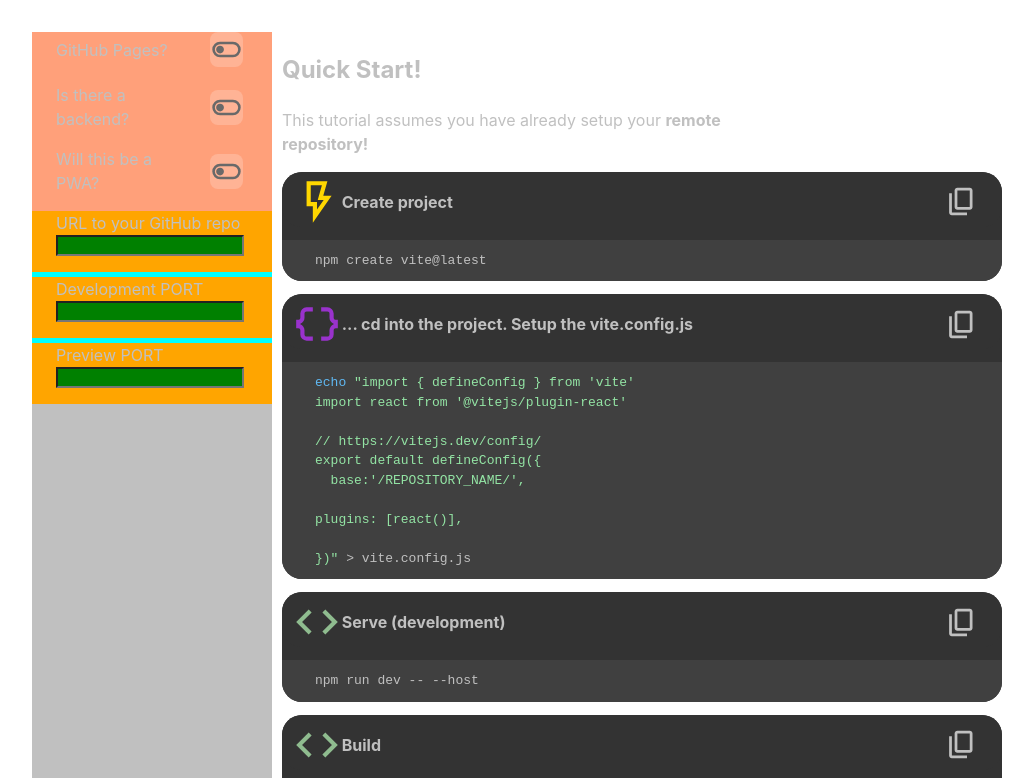
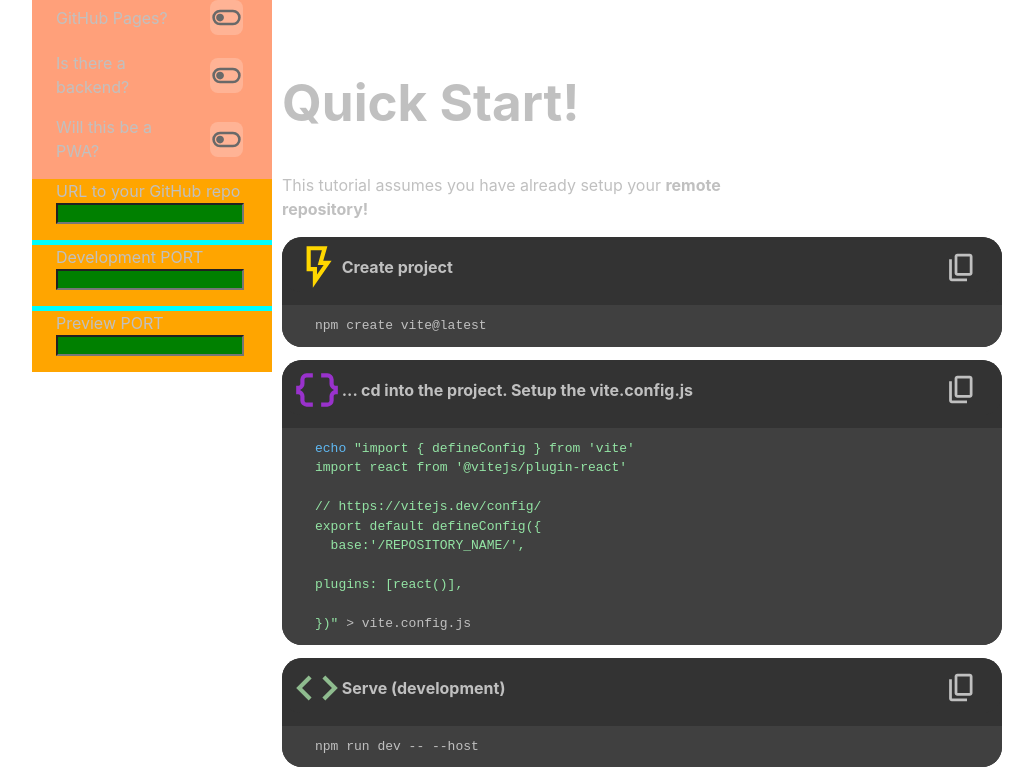
Before and after one commit to Perlesvaux/react-app-with-vite, a React (Vite) app: page / in a window 1280 px wide. Shown: the top 778 px of the page, without its empty margins (0-1033 px from the left). Built offline with nearby package versions, Linux system fonts and the light colour scheme.

Commit message:
fix: working on css

```diff
--- a/src/App.jsx
+++ b/src/App.jsx
@@ -101,29 +101,24 @@ export default function App() {
 
 
   return (
-    <>
-      {console.log(state)}
-
-
       <main className={styles.tutorial}>
 
-        <section className={styles.menu}>
-          <article className={styles.togglers}>
+      {console.log(state)}
+        <section>
+          <aside className={styles.menu}>
             <Togglers state={state} flip={flip}/>
             <SimpleForm getInput={getInput} parseUrl={parseUrl} state={state} flip={flip} />
-          </article>
+          </aside>
         </section>
 
         <section>
-      <h2 className='text-center'>Quick Start!</h2>
-      <p className='text-center'>This tutorial assumes you have already setup your <strong>remote repository!</strong></p>
+          <h1 className='text-center'>Quick Start!</h1>
+          <p className='text-center'>This tutorial assumes you have already setup your <strong>remote repository!</strong></p>
           <Step steps={steps} toClipBoard={toClipBoard} />
           <Step steps={serve} toClipBoard={toClipBoard} />
         </section>
 
       </main>
-
-    </>
   )
 }
 
--- a/src/App.module.css
+++ b/src/App.module.css
@@ -1,18 +1,20 @@
+
 .menu {
-  background-color: silver;
+  position: fixed;
+  width: var(--menu-width);
+  top:0;
+  bottom:0;
 
-  /*padding: 10px 10px 10px 10px;*/
+  /*hide scroll but keep functionality*/
+  overscroll-behavior: contain;
+  overflow-y: scroll;
+  overflow-x: hidden;
+  -ms-overflow-style: none;  /* IE and Edge */
+  scrollbar-width: none;  /* Firefox */
 }
-
-.togglers {
-  position: fixed;
-  width: 45vh;
-}
-
 
 .tutorial {
   display: grid;
   grid-template-columns: var(--menu-width) 50%;
   column-gap: 10px;
-  /*background-color: lightblue;*/
 }
--- a/src/SimpleForm.module.css
+++ b/src/SimpleForm.module.css
@@ -4,7 +4,6 @@
   flex-direction: column;
   row-gap: 5px;
   width: var(--menu-width);
-
 }
 
 .container > label {
@@ -23,6 +22,3 @@
   display: block; /* Optional: Ensures input spans the full width if needed */
   width: 90%; /* Optional: For full-width inputs */
 }
-/*.optn {*/
-/**/
-/*}*/
```
Also changed, not shown: src/Togglers.module.css (+0 -17 lines).
